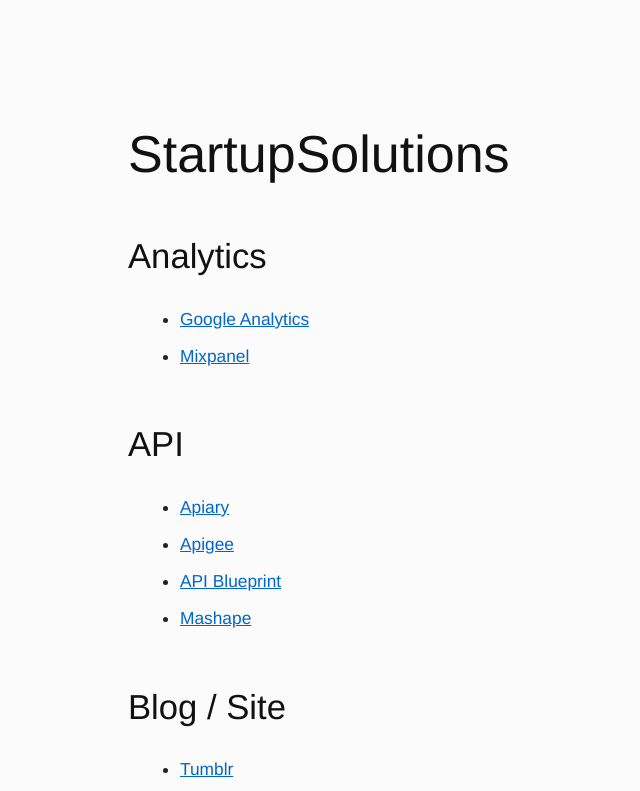
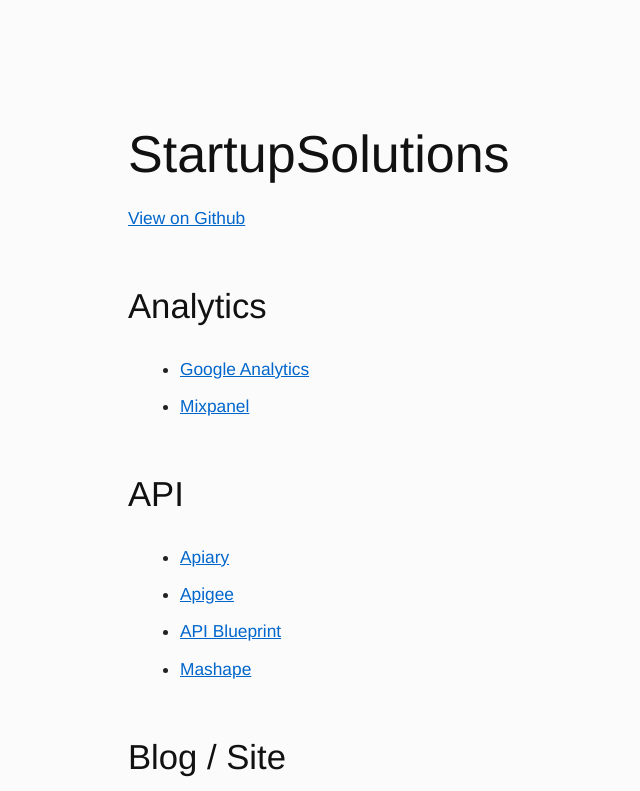
Before and after one commit to leplay/StartupSolutions, a plain HTML site: page index.html in a window 1280 px wide. Shown: the top 791 px of the page, without its empty margins (0-640 px from the left). Drawn offline with Linux system fonts and the light colour scheme.

Commit message:
github link & open in new tab

```diff
--- a/index.html
+++ b/index.html
@@ -8,8 +8,11 @@
 	</style>
 </head>
 <body>
+<base target="_blank">
 <div id="wrapper">
 <h1>StartupSolutions</h1>
+
+<p><a href="https://github.com/leplay/StartupSolutions">View on Github</a></p>
 
 <h2>Analytics</h2>
 
```
Also changed, not shown: 1 other file.
